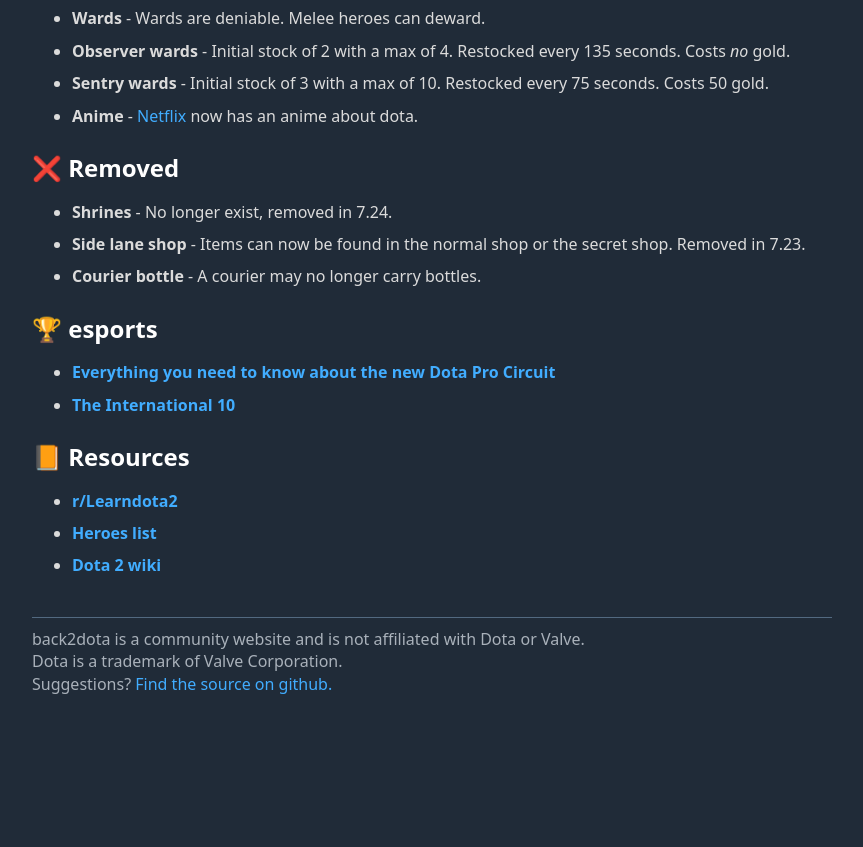
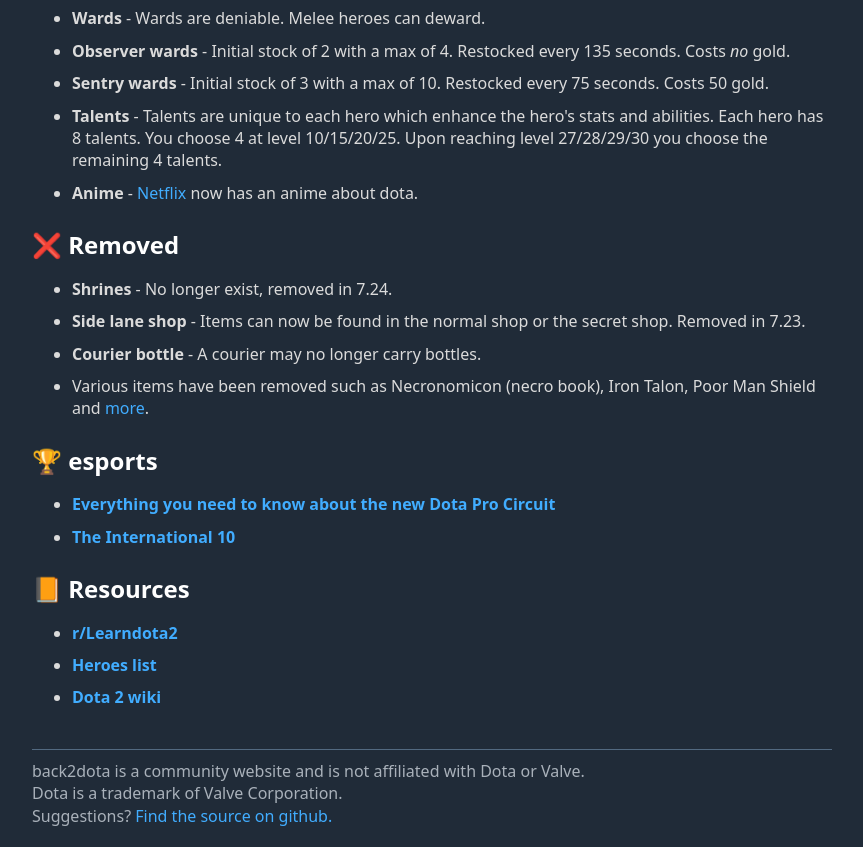
Before and after one commit to mtricht/back2dota, a plain HTML site: page index.html in a window 1280 px wide. Shown: the part 979-1826 px from the top of the page, without its empty margins (208-1071 px from the left). Before the commit the page ends 1694 px from the top, so only its background shows below. Drawn offline with nearby package versions, Linux system fonts and the light colour scheme.

Commit message:
Add removed items and talents.

```diff
--- a/index.html
+++ b/index.html
@@ -68,6 +68,8 @@
     <li><b>Observer wards</b> - Initial stock of 2 with a max of 4. Restocked every 135 seconds. Costs <i>no</i> gold.
     </li>
     <li><b>Sentry wards</b> - Initial stock of 3 with a max of 10. Restocked every 75 seconds. Costs 50 gold.</li>
+    <li><b>Talents</b> - Talents are unique to each hero which enhance the hero's stats and abilities. Each hero has 8 talents. You choose 4 at level 10/15/20/25.
+      Upon reaching level 27/28/29/30 you choose the remaining 4 talents.</li>
     <li><b>Anime</b> - <a href="https://www.netflix.com/title/80994336">Netflix</a> now has an anime about dota.</li>
   </ul>
   <h2>❌ Removed</h2>
@@ -75,6 +77,8 @@
     <li><b>Shrines</b> - No longer exist, removed in 7.24.</li>
     <li><b>Side lane shop</b> - Items can now be found in the normal shop or the secret shop. Removed in 7.23.</li>
     <li><b>Courier bottle</b> - A courier may no longer carry bottles.</li>
+    <li>Various items have been removed such as Necronomicon (necro book), Iron Talon, Poor Man Shield and
+      <a href="https://dota2.fandom.com/wiki/Items#Removed_items">more</a>.</li>
   </ul>
   <h2>🏆 esports</h2>
   <ul style="font-weight: bold">
```
